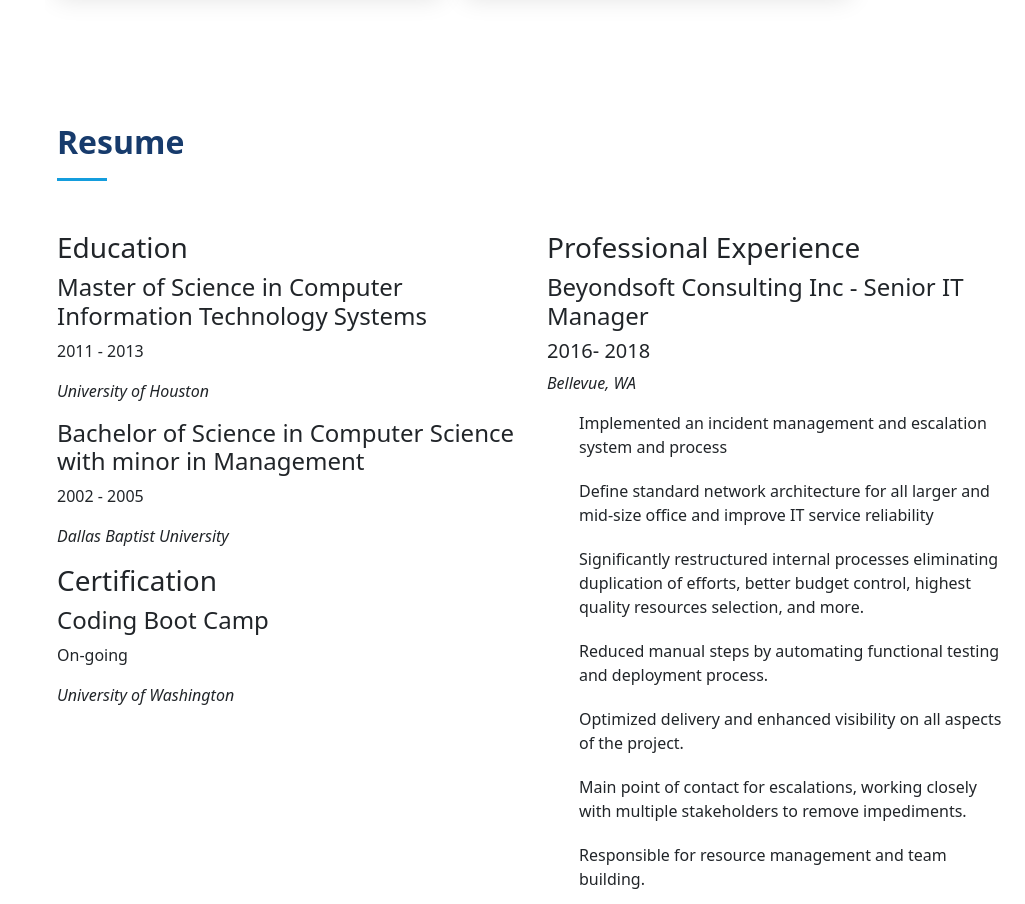
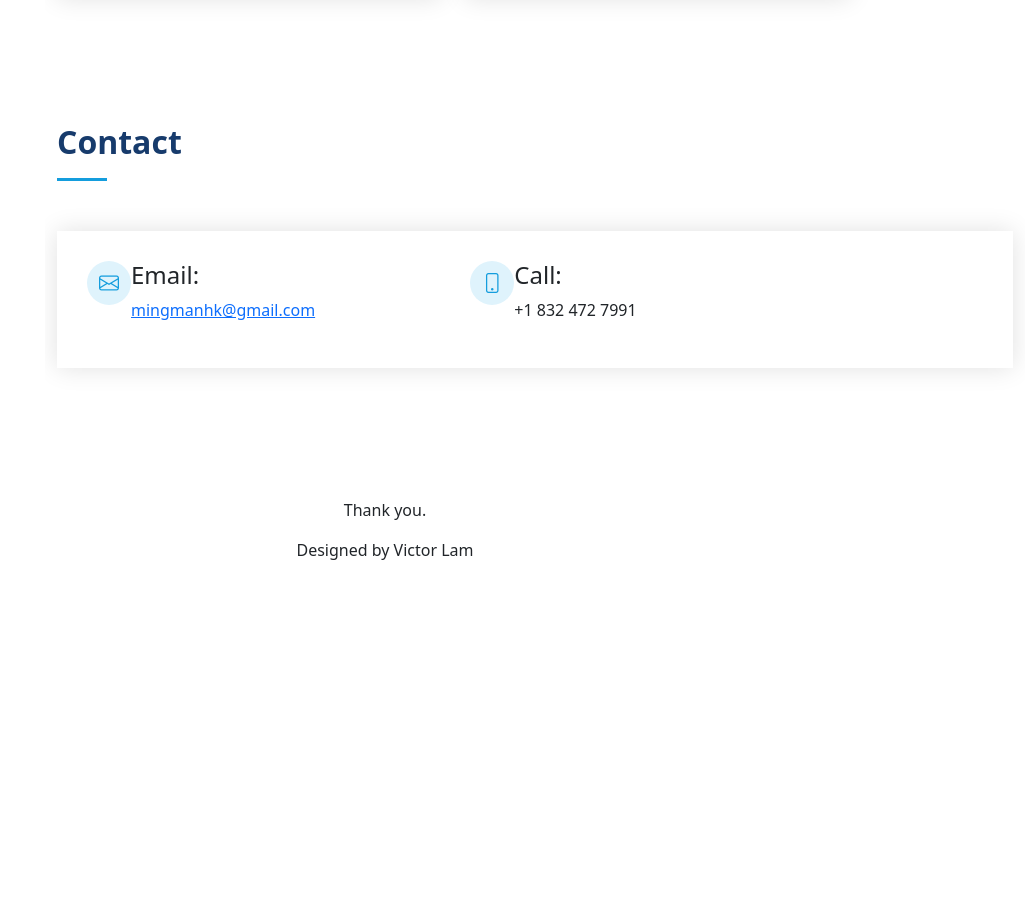
Before and after one commit to mingmanhk/React-Portfolio, a React (Create React App) app: page / in a window 1280 px wide. Shown: the part 4693-5597 px from the top of the page, without its empty margins (255-1280 px from the left). After the commit the page ends 5271 px from the top, so only its background shows below. Built offline with nearby package versions, Linux system fonts and the light colour scheme.

Commit message:
updated contact info

```diff
--- a/src/components/contact.js
+++ b/src/components/contact.js
@@ -1,132 +1,35 @@
 import React from "react";
 
 export default function contact() {
-  return ((
-    <section id="resume" className="resume">
-      <div className="container">
-        <div className="section-title">
-          <h2>Resume</h2>
+  return (
+    <section id="contact" class="contact">
+      <div class="container">
+        <div class="section-title">
+          <h2>Contact</h2>
         </div>
-        <div className="row">
-          <div className="col-lg-6" data-aos="fade-up">
-            <h3 className="resume-title">Education</h3>
-            <div className="resume-item">
-              <h4>
-                Master of Science in Computer Information Technology Systems
-              </h4>
-              <p>2011 - 2013</p>
-              <p>
-                <em>University of Houston</em>
-              </p>
-            </div>
-            <div className="resume-item">
-              <h4>
-                Bachelor of Science in Computer Science with minor in Management
-              </h4>
-              <p>2002 - 2005</p>
-              <p>
-                <em>Dallas Baptist University </em>
-              </p>
-            </div>
-            <h3 className="resume-title">Certification</h3>
-            <div className="resume-item">
-              <h4>Coding Boot Camp</h4>
-              <p>On-going</p>
-              <p>
-                <em>University of Washington</em>
-              </p>
-            </div>
-          </div>
-          <div className="col-lg-6" data-aos="fade-up" data-aos-delay="100">
-            <h3 className="resume-title">Professional Experience</h3>
-            <div className="resume-item">
-              <h4>Beyondsoft Consulting Inc - Senior IT Manager</h4>
-              <h5>2016- 2018</h5>
-              <p>
-                <em>Bellevue, WA</em>
-              </p>
-              <ul>
-                <li>
-                  Implemented an incident management and escalation system and
-                  process
-                </li>
-                <li>
-                  Define standard network architecture for all larger and
-                  mid-size office and improve IT service reliability
-                </li>
-                <li>
-                  Significantly restructured internal processes eliminating
-                  duplication of efforts, better budget control, highest quality
-                  resources selection, and more.
-                </li>
-                <li>
-                  Reduced manual steps by automating functional testing and
-                  deployment process.
-                </li>
-                <li>
-                  Optimized delivery and enhanced visibility on all aspects of
-                  the project.
-                </li>
-                <li>
-                  Main point of contact for escalations, working closely with
-                  multiple stakeholders to remove impediments.
-                </li>
-                <li>Responsible for resource management and team building.</li>
-                <li>
-                  Strengthened help desk relationship between the end user and
-                  the external business partner.
-                </li>
-                <li>
-                  Managing US data center using virtualization and SAN
-                  technology (VMWare, NetApp)
-                </li>
-              </ul>
-            </div>
-            <div className="resume-item">
-              <h4>HTC America - IT Manager</h4>
-              <h5>2017 - 2010</h5>
-              <p>
-                <em>Bellevue, WA</em>
-              </p>
-              <ul>
-                <li>
-                  Manager a team of 4 regional IT help desk, Network, system and
-                  Business Applications
-                </li>
-                <li>
-                  2 remote office deployments during period of rapid growth and
-                  managing 7 remote office and 1 data center
-                </li>
-                <li>
-                  Deployed new systems including: SAN/NAS file storage,
-                  disk-to-disk enterprise backup solution and complete disaster
-                  recovery plan and procedures, PBX in all locations with VoIP
-                  implementation and voicemail, help desk application, asset
-                  tracking/inventory management, secure 802.11 wireless LAN
-                  including Radius authentication server.
-                </li>
-                <li>
-                  Administer 500+ Windows/ Mac/ Linux clients and 150+ servers
-                  within 8 office locations and multiple home users.
-                </li>
-                <li>
-                  Windows 2000/2003 Enterprise Active Directory and group policy
-                  configuration, management, and security.
-                </li>
-                <li>
-                  Maintain system stability and security utilizing tools, such
-                  as Microsoft’s WSUS, Microsoft System Center, and WhatupGold.
-                </li>
-                <li>
-                  Consolidated and streamlined network and telecom carriers
-                  resulting in $90,000 annual savings
-                </li>
-                <li>Reduced operations budget by 37% in three years.</li>
-              </ul>
+        <div class="row" data-aos="fade-in">
+          <div class="col-12 d-flex align-items-stretch">
+            <div class="info">
+              <div class="row" data-aos="fade-in">
+                <div class="email col-12 col-md-5">
+                  <i class="bi bi-envelope"></i>
+                  <h4>Email:</h4>
+                  <p>
+                    <a href="mailto: mingmanhk@gmail.com">
+                      mingmanhk@gmail.com
+                    </a>
+                  </p>
+                </div>
+                <div class="phone col-12 col-md-5">
+                  <i class="bi bi-phone"></i>
+                  <h4>Call:</h4>
+                  <p>+1 832 472 7991</p>
+                </div>
+              </div>
             </div>
           </div>
         </div>
       </div>
     </section>
-  ))
+  );
 }
```
